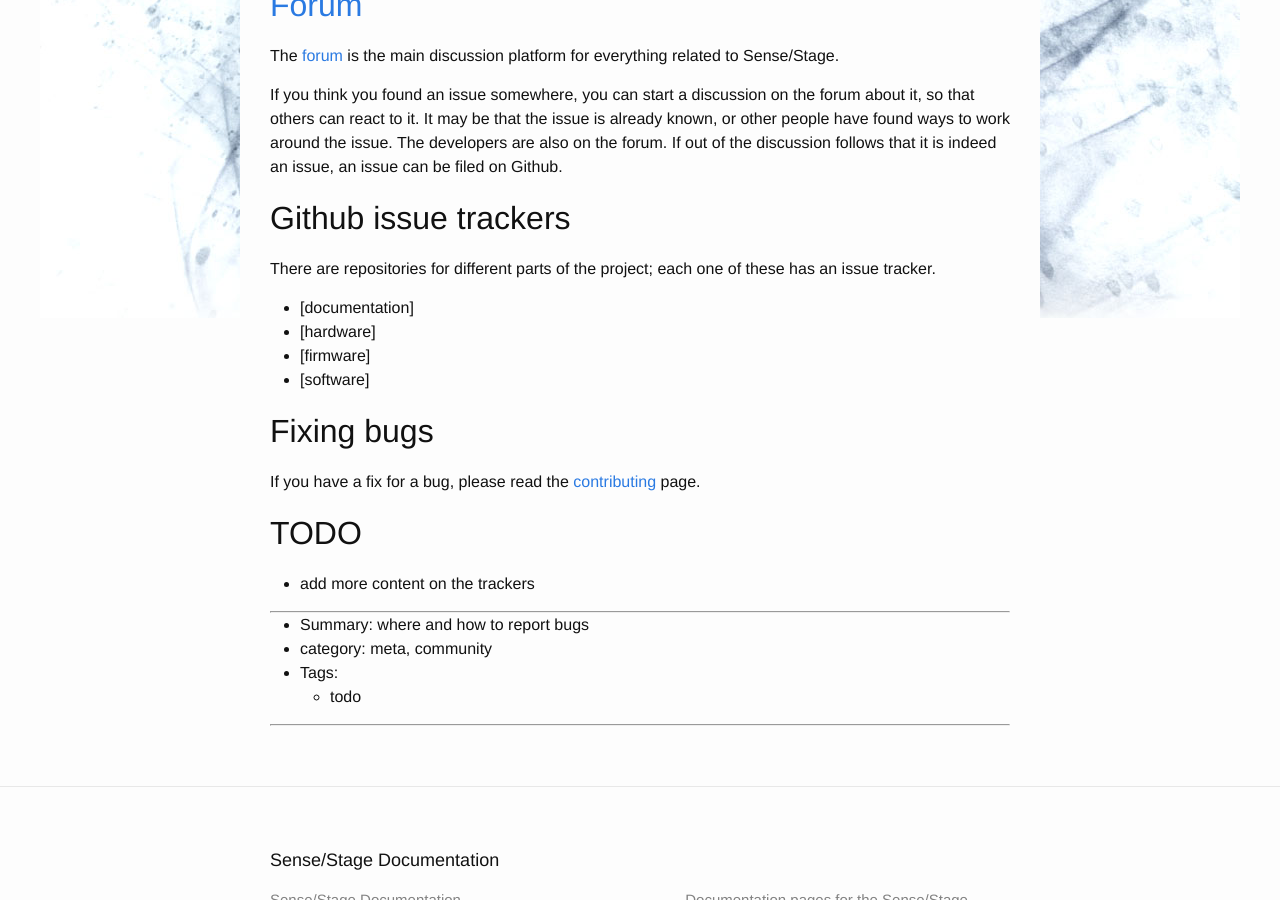
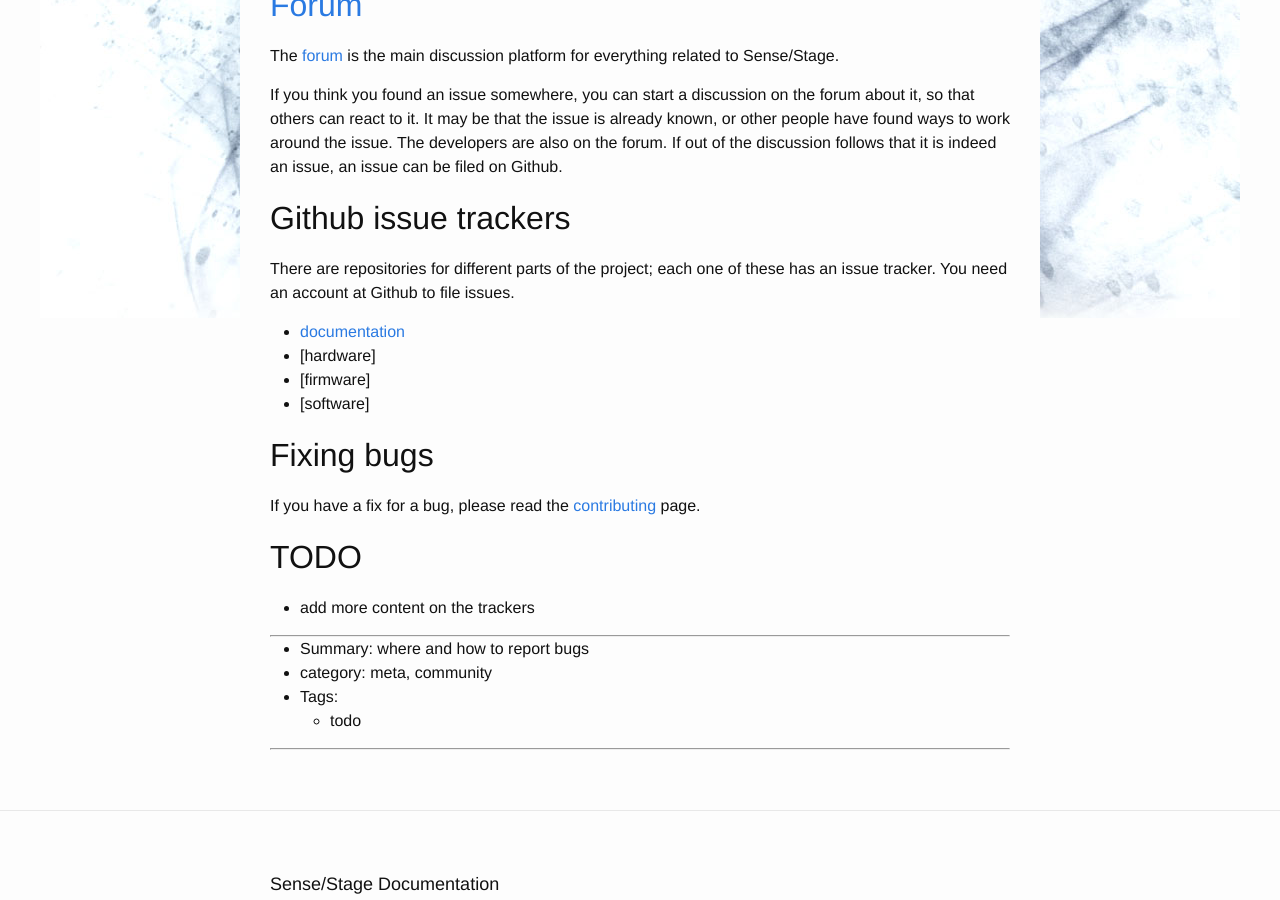
Before and after one commit to SenseStageTeam/sensestage_documentation, a Jekyll site: the page built from _minibee/reporting-bugs.md, in a window 1280 px wide and 900 px high, scrolled down 466 px. Built offline with Jekyll 4.4.1, drawn with Linux system fonts in a browser that asks for light colours.

Commit message:
fix link to issue tracker

```diff
--- a/_minibee/reporting-bugs.md
+++ b/_minibee/reporting-bugs.md
@@ -16,7 +16,7 @@
 
 * [check if the issue is known in the issue tracker](#issuetracker)
 * [start a discussion on the forum](#forum)
-* [file the issue on the issue tracker](#issuetrackker)
+* [file the issue on the issue tracker](#issuetracker)
 * and optionally, [provide a fix for the bug](#fixes)
 
 
@@ -29,9 +29,9 @@
 
 # Github issue trackers {#issuetracker}
 
-There are repositories for different parts of the project; each one of these has an issue tracker.
+There are repositories for different parts of the project; each one of these has an issue tracker. You need an account at Github to file issues.
 
-* [documentation]
+* [documentation](https://github.com/SenseStageTeam/sensestage_documentation/issues)
 * [hardware]
 * [firmware]
 * [software]
```
